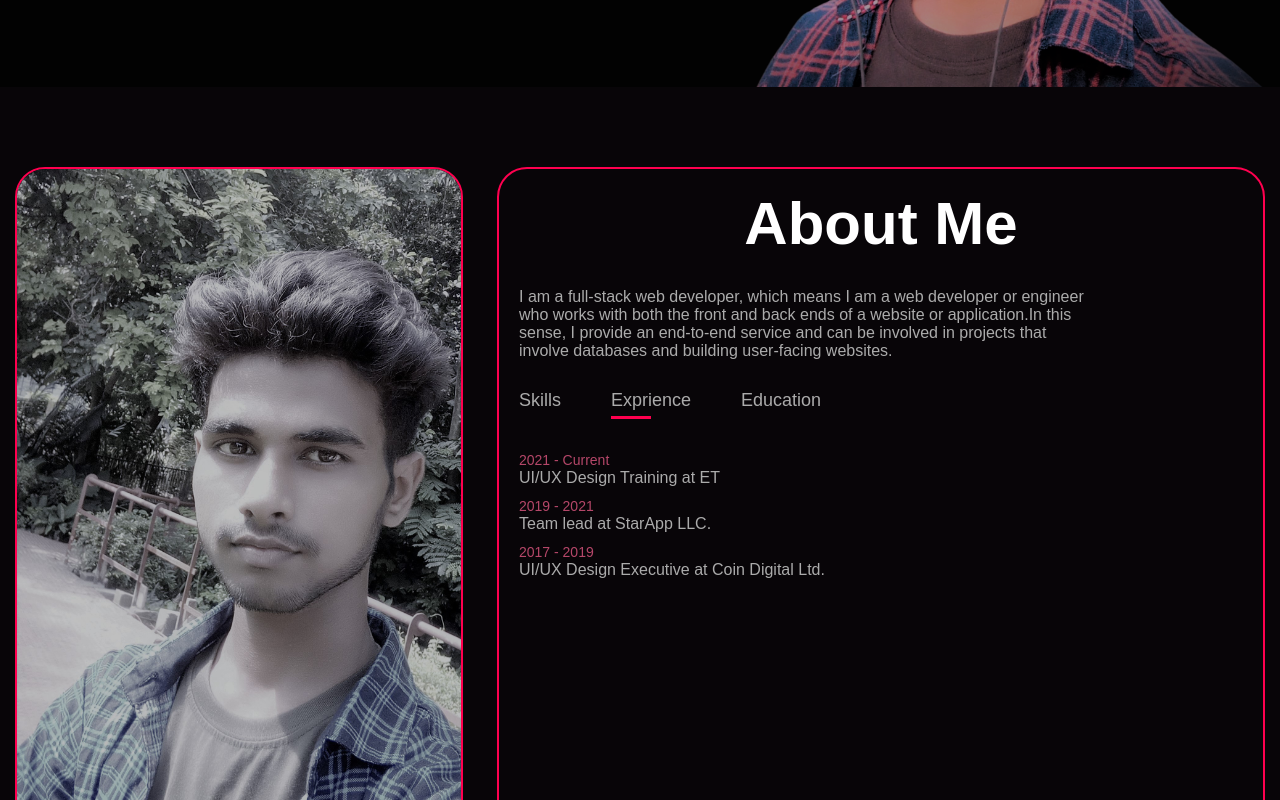
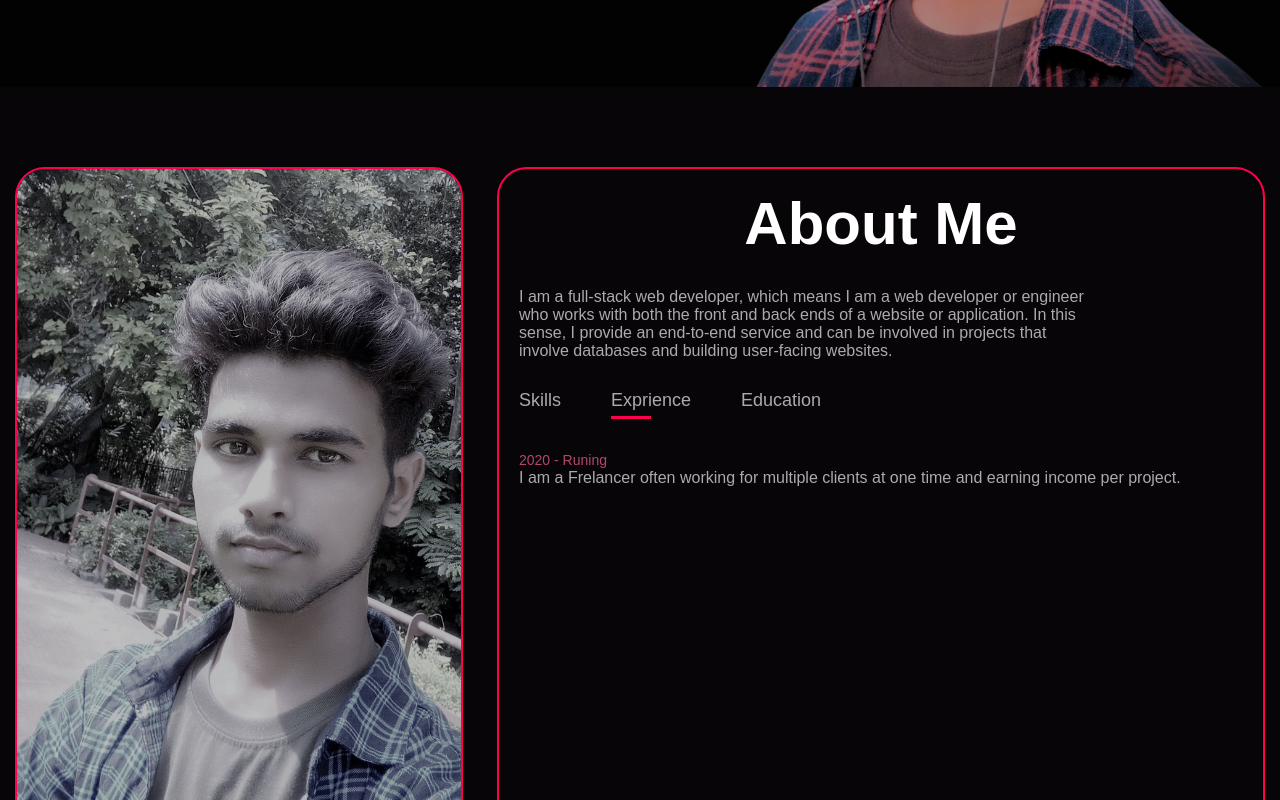
Before and after one commit to Naimsarkar2050/My-Portfolio, a plain HTML site: page index.html in a window 1280 px wide. Both pictures are taken after a click on the element "Exprience". Shown: the part 713-1513 px from the top of the page. Drawn offline with Linux system fonts and the light colour scheme.

Commit message:
updated Exprience tab

```diff
--- a/index.html
+++ b/index.html
@@ -58,7 +58,7 @@
             <p id="about-me-text">
               I am a full-stack web developer, which means I am a web developer
               or engineer who works with both the front and back ends of a
-              website or application.In this sense, I provide an end-to-end
+              website or application. In this sense, I provide an end-to-end
               service and can be involved in projects that involve databases and
               building user-facing websites.
             </p>
@@ -82,18 +82,15 @@
             <div class="tab-contents" id="exprience">
               <ul>
                 <li>
-                  <span>2021 - Current</span><br />UI/UX Design Training at ET
-                </li>
-                <li><span>2019 - 2021</span><br />Team lead at StarApp LLC.</li>
-                <li>
-                  <span>2017 - 2019</span><br />UI/UX Design Executive at Coin
-                  Digital Ltd.
+                  <span>2020 - Runing</span><br />
+                  I am a Frelancer often working for multiple clients at one
+                  time and earning income per project.
                 </li>
               </ul>
             </div>
             <div class="tab-contents" id="education">
               <ul>
-                <li><span>2023 - Current</span><br />B.A From JMM College</li>
+                <li><span>2023 - Runing</span><br />B.A From JMM College</li>
                 <li><span>2022</span><br />HS From Dangarhat High School</li>
                 <li><span>2020</span><br />10<sup>th </sup>From Dangarhat High School</li>
                 <li><span>Computer Course</span><br />CITA and DITA From Patiram YCTC</li>
```
